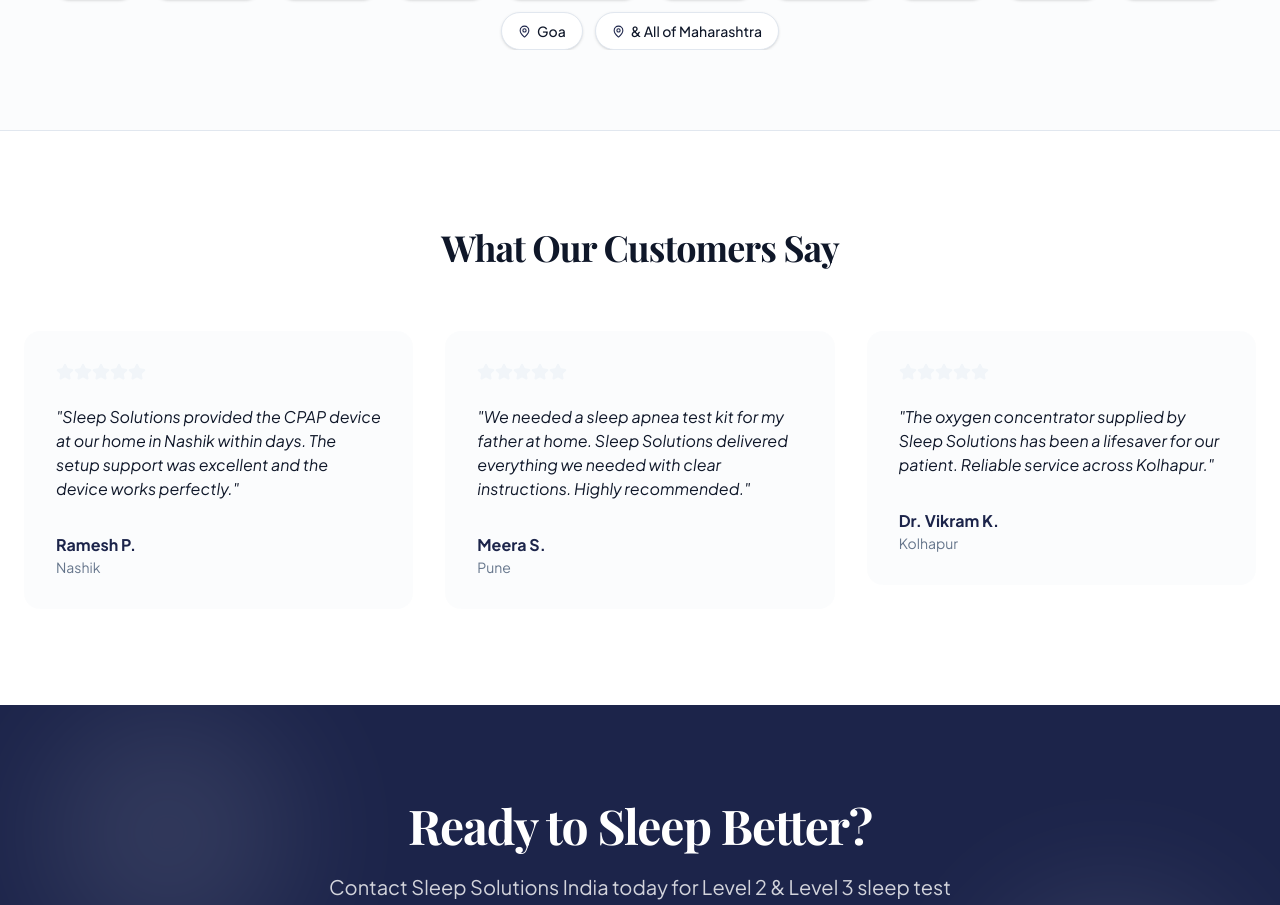
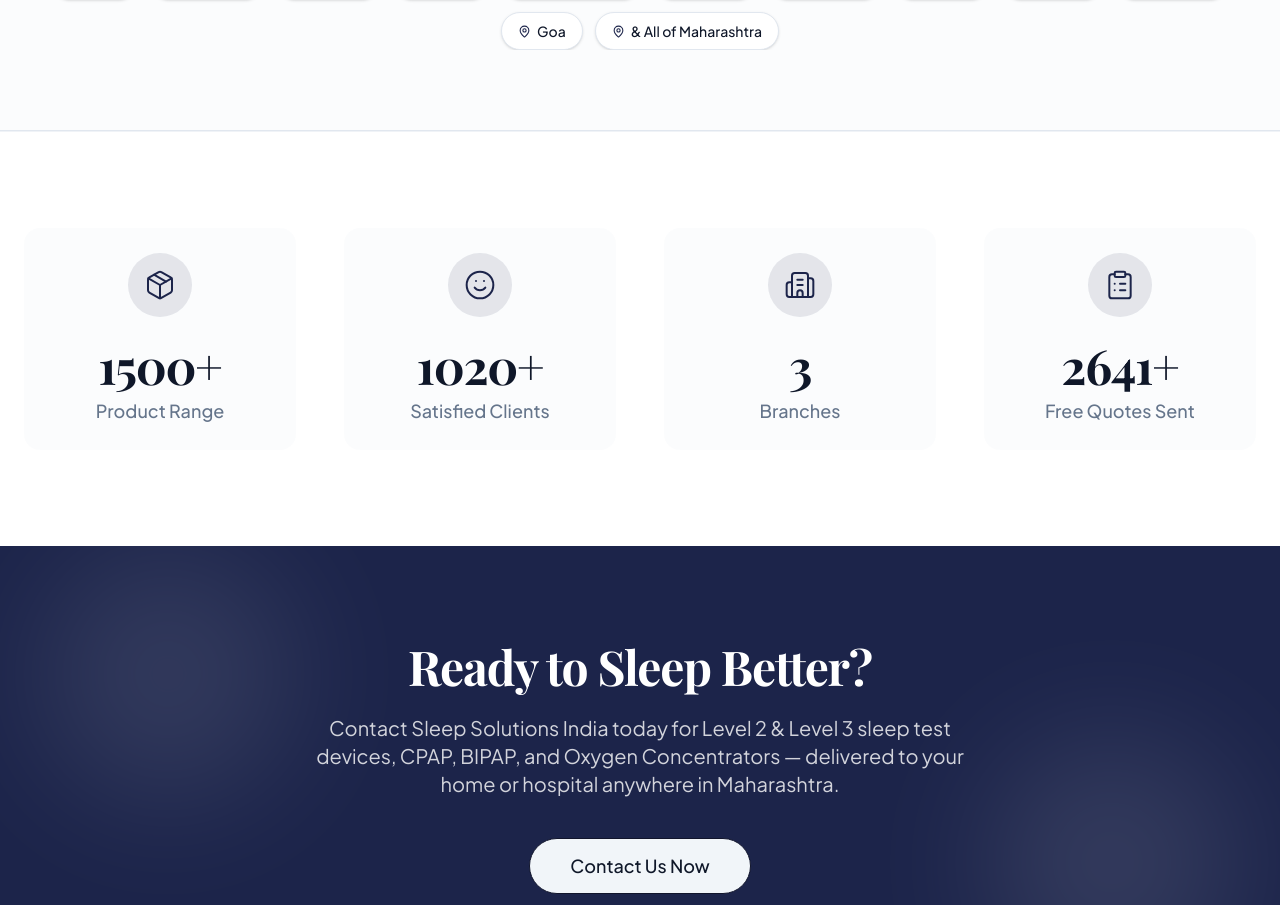
Before and after one commit to iam-rishab07/Sleep-Solutions-Design, a React (Vite) app: page / in a window 1280 px wide. Shown: the part 4106-5011 px from the top of the page. Built offline with nearby package versions, Linux system fonts and the light colour scheme; a web font is replaced by a local one.

Commit message:
Replace testimonials with company statistics section
Replaced testimonials section with company statistics section displaying product range, satisfied clients, branches, and free quotes sent.

```diff
--- a/src/pages/home.tsx
+++ b/src/pages/home.tsx
@@ -2,6 +2,7 @@
 import { Button } from "@/components/ui/button";
 import { Link } from "wouter";
 import { ArrowRight, Wind, Activity, Waves, Zap, CheckCircle2, Star, MapPin } from "lucide-react";
+import { MapPin, Phone, Mail, Clock, Send, Package, Smile, Building2, ClipboardList } from "lucide-react";
 
 export default function Home() {
   return (
@@ -240,32 +241,33 @@
         </div>
       </section>
 
-      {/* Testimonials */}
-      <section className="py-24 bg-white">
+      {/* Company Statistics */}
+      <section className="py-24 bg-white border-t border-border/50">
         <div className="container mx-auto px-4 md:px-6">
-          <MotionReveal>
-            <h2 className="text-3xl md:text-4xl font-serif font-bold text-center mb-16">What Our Customers Say</h2>
-          </MotionReveal>
-
-          <div className="grid grid-cols-1 md:grid-cols-3 gap-8">
+          <div className="grid grid-cols-2 md:grid-cols-4 gap-8 md:gap-12">
             {[
-              { text: "Sleep Solutions provided the CPAP device at our home in Nashik within days. The setup support was excellent and the device works perfectly.", author: "Ramesh P.", location: "Nashik" },
-              { text: "We needed a sleep apnea test kit for my father at home. Sleep Solutions delivered everything we needed with clear instructions. Highly recommended.", author: "Meera S.", location: "Pune" },
-              { text: "The oxygen concentrator supplied by Sleep Solutions has been a lifesaver for our patient. Reliable service across Kolhapur.", author: "Dr. Vikram K.", location: "Kolhapur" },
-            ].map((review, i) => (
-              <MotionReveal key={i} delay={i * 0.1}>
-                <div className="bg-muted/30 p-8 rounded-2xl h-full flex flex-col">
-                  <div className="flex text-secondary mb-6">
-                    {[1, 2, 3, 4, 5].map(star => <Star key={star} size={18} fill="currentColor" />)}
+              { value: "1500+", label: "Product Range", icon: Package },
+              { value: "1020+", label: "Satisfied Clients", icon: Smile },
+              { value: "3", label: "Branches", icon: Building2 },
+              { value: "2641+", label: "Free Quotes Sent", icon: ClipboardList },
+            ].map((stat, i) => {
+              const Icon = stat.icon;
+              return (
+                <MotionReveal key={i} delay={i * 0.1}>
+                  <div className="flex flex-col items-center justify-center text-center p-6 rounded-2xl bg-muted/30 hover:bg-muted/50 transition-colors h-full border border-transparent hover:border-border/50">
+                    <div className="bg-primary/10 p-4 rounded-full mb-6 text-primary">
+                      <Icon size={32} strokeWidth={1.5} />
+                    </div>
+                    <h3 className="text-4xl md:text-5xl font-serif font-bold text-foreground mb-2">
+                      {stat.value}
+                    </h3>
+                    <p className="text-muted-foreground font-medium text-base md:text-lg">
+                      {stat.label}
+                    </p>
                   </div>
-                  <p className="text-foreground italic mb-8 flex-1">"{review.text}"</p>
-                  <div>
-                    <p className="font-bold text-primary">{review.author}</p>
-                    <p className="text-sm text-muted-foreground">{review.location}</p>
-                  </div>
-                </div>
-              </MotionReveal>
-            ))}
+                </MotionReveal>
+              );
+            })}
           </div>
         </div>
       </section>
```
